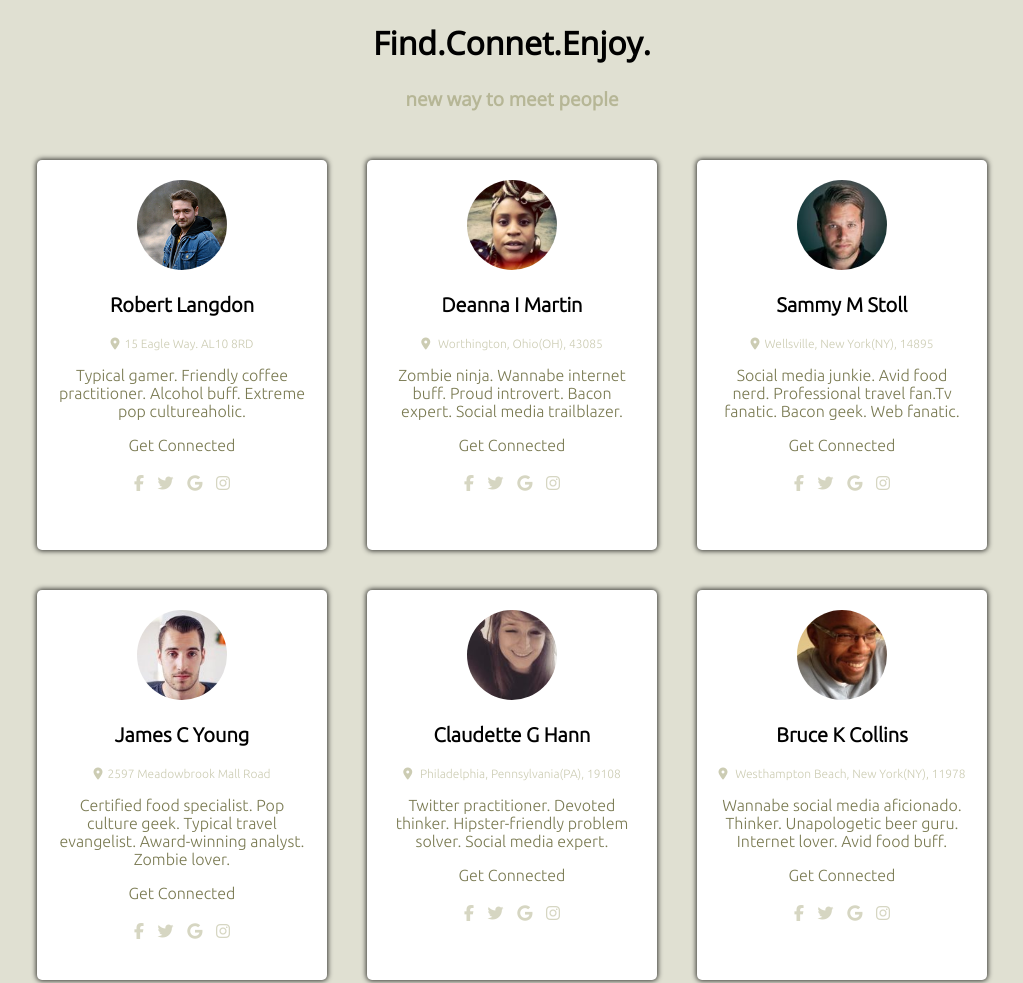
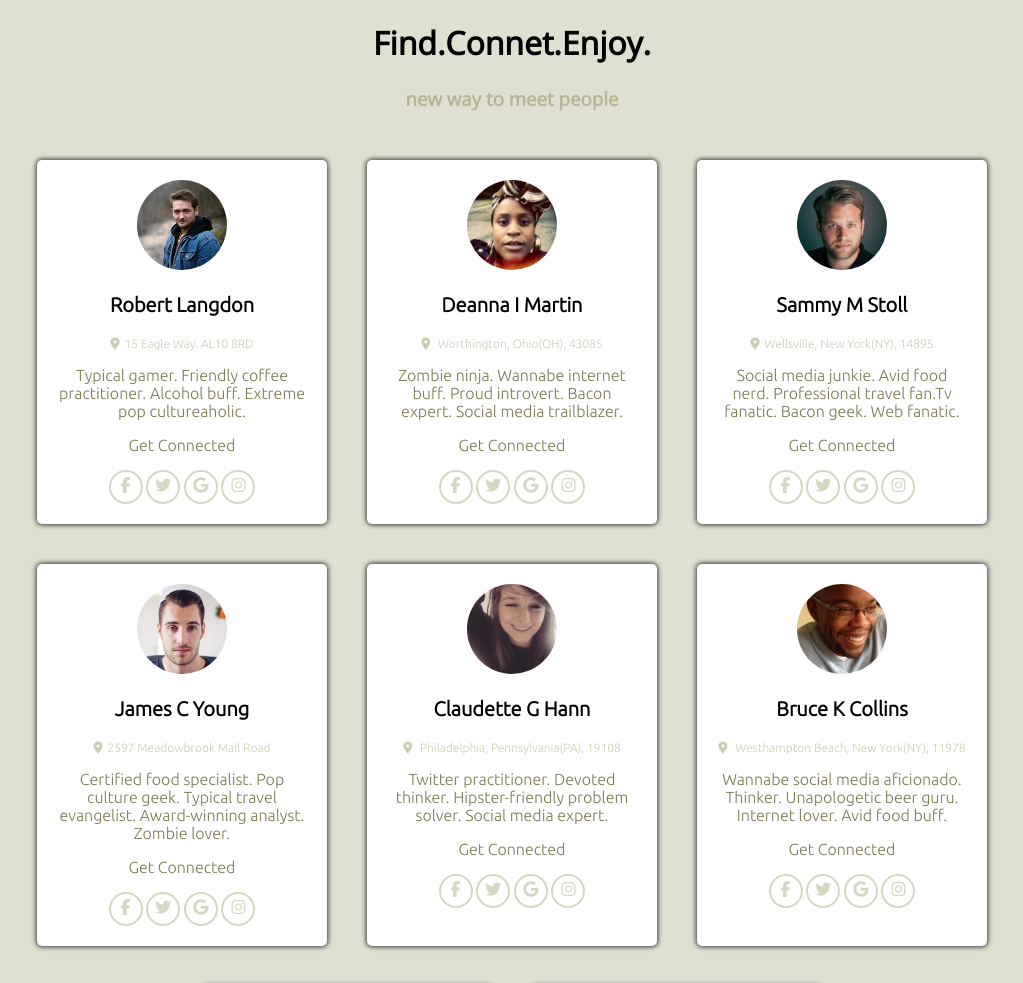
Before and after one commit to DominykasDvk/Soc_tinklas, a plain HTML site: page index.html in a window 1280 px wide. Shown: the top 983 px of the page, without its empty margins (128-1151 px from the left). Drawn offline with nearby package versions, Linux system fonts and the light colour scheme.

Commit message:
Soc_tinklai_tikr

```diff
--- a/css/Style.css
+++ b/css/Style.css
@@ -23,7 +23,6 @@ body{
   text-align: center;
   background-color: white;
   width: 250px;
-  height: 350px;
   padding: 20px;
   box-shadow: 0px 0px 5px 1px rgba(0,0,0,0.76);
   font-family: 'Ubuntu', sans-serif;
@@ -48,6 +47,13 @@ body{
   padding-right: 5px;
 }
 .fab{
+  display: flex;
+  justify-content: center;
+  align-items: center;
   color: #d6d6c2;
   padding: 5px;
+  width: 20px;
+  height: 20px;
+  border: 2px solid #d6d6c2;
+  border-radius: 50%;
 }
```
